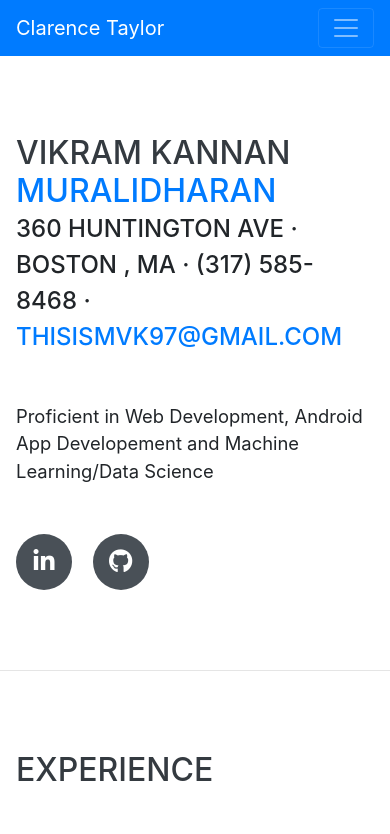
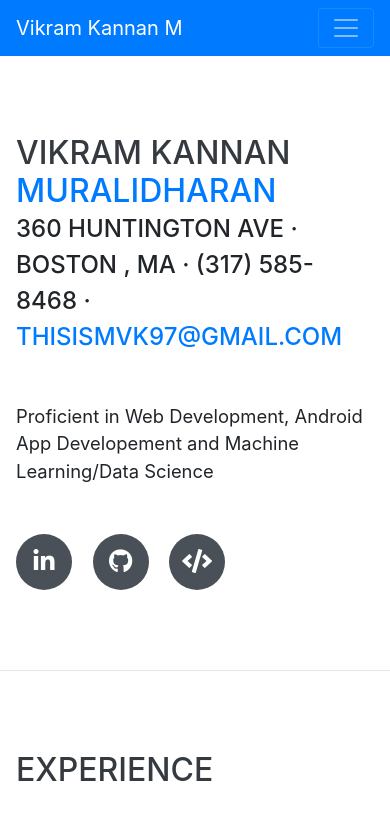
Before and after one commit to vikramzone/AboutMe, a website with bundled scripts: page index.html in a window 390 px wide. Shown: the top 834 px of the page. Built offline with nearby package versions, Linux system fonts and the light colour scheme; a web font is replaced by a local one.

Commit message:
Update index.html

```diff
--- a/index.html
+++ b/index.html
@@ -32,7 +32,7 @@
 
   <nav class="navbar navbar-expand-lg navbar-dark bg-primary fixed-top" id="sideNav">
     <a class="navbar-brand js-scroll-trigger" href="#page-top">
-      <span class="d-block d-lg-none">Clarence Taylor</span>
+      <span class="d-block d-lg-none">Vikram Kannan M</span>
       <span class="d-none d-lg-block">
         <img class="img-fluid img-profile rounded-circle mx-auto mb-2" src="profile.jpeg" alt="">
       </span>
@@ -82,11 +82,11 @@
           <a href="www.github.com/vikramzone">
             <i class="fab fa-github"></i>
           </a>
-      <!--
+
           <a href="#">
-            <i class="fab fa-twitter"></i>
+            <i class="fas fa-code"></i>
           </a>
-          <a href="#">
+      <!--    <a href="#">
             <i class="fab fa-facebook-f"></i>
           </a>
 -->
```
